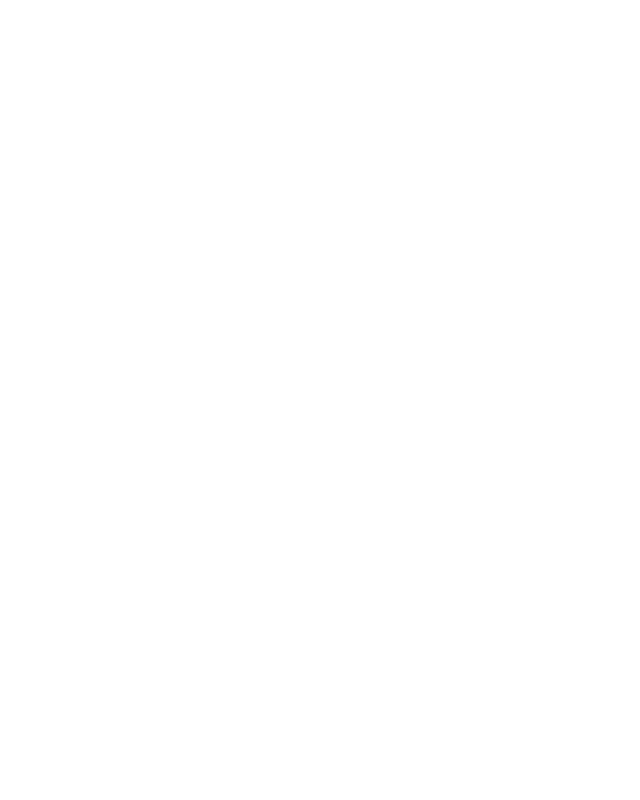
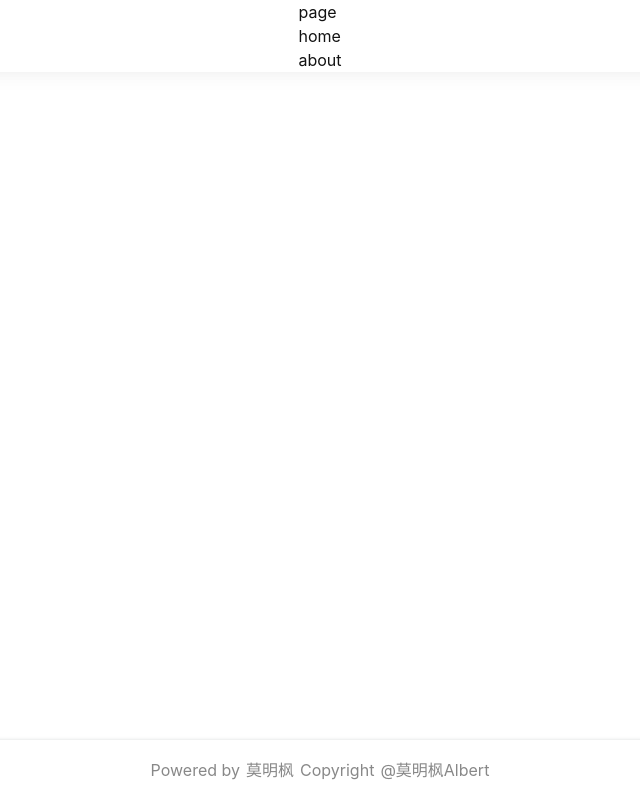
Before and after one commit to AlbertMok/react-web, a React (Vite) app: page / in a window 1280 px wide. Shown: the whole page, without its empty margins (320-960 px from the left). Built offline with nearby package versions, Linux system fonts and the light colour scheme.

Commit message:
新增404

```diff
--- a/src/App.tsx
+++ b/src/App.tsx
@@ -2,11 +2,15 @@ import { ConfigProvider } from 'antd';
 import './App.css';
 import { Suspense } from 'react';
 import { Loading } from './components/Loading';
+import { RouterProvider } from 'react-router-dom';
+import { router } from './routers';
 
 function App() {
   return (
     <ConfigProvider>
-      <Suspense fallback={<Loading />}></Suspense>
+      <Suspense fallback={<Loading />}>
+        <RouterProvider router={router} />
+      </Suspense>
     </ConfigProvider>
   );
 }
--- a/src/layouts/components/NavBar/index.tsx
+++ b/src/layouts/components/NavBar/index.tsx
@@ -5,16 +5,22 @@ import { routes } from '@/routers';
 import { RouteObject } from 'react-router-dom';
 import { CloseOutlined, MenuOutlined } from '@ant-design/icons';
 
-const NavItemList = (routes: RouteObject[]) => {
-  const NavItems = routes.map((route) => (
+function NavItems(routes: RouteObject[]) {
+  let routeList: RouteObject[] = [];
+
+  // 将子路由放入新的路由组里面
+  routes.map((route) => {
+    route.children?.map((route) => routeList.push(route));
+  });
+
+  const NavItems_ = routeList.map((route) => (
     <li key={route.id}>
-      <button className="nav-button">
-        <NavItem path={route.path as string} name={route.id} />
-      </button>
+      <NavItem path={route.path as string} name={route.id} />
     </li>
   ));
-  return <ul className="nav-main-ul">{NavItems}</ul>;
-};
+
+  return <ul>{NavItems_}</ul>;
+}
 
 function NavBar() {
   const [drawerOpen, setDrawerOpen] = useState(false);
@@ -27,7 +33,7 @@ function NavBar() {
     <div>
       <div className={drawerOpen ? 'navbar open' : 'navbar'}>
         {/* 主体 */}
-        <div className="nav-main">{NavItemList(routes)}</div>
+        <div className="nav-main">{NavItems(routes)}</div>
 
         {/* 边缘部分 */}
         <div className="nav-edge">
--- a/src/routers/index.tsx
+++ b/src/routers/index.tsx
@@ -3,35 +3,37 @@ import Page from '../pages';
 import About from '@/pages/About';
 import Home from '@/pages/Home';
 import Layout from '@/layouts';
-
-type RouteItem = RouteObject & {
-  meta: {
-    title: string;
-  };
-};
+import { Empty } from 'antd';
 
 const routes: RouteObject[] = [
   {
     path: '/',
     element: <Layout />,
-    id: 'base',
     children: [
       {
-        path: '/',
+        path: '/page',
         element: <Page />,
         id: 'page'
       },
       {
-        path: '/',
+        path: '/home',
         element: <Home />,
         id: 'home'
       },
       {
-        path: '/',
+        path: '/about',
         element: <About />,
         id: 'about'
       }
     ]
+  },
+  {
+    path: '*',
+    element: (
+      <div className="empty">
+        <Empty />
+      </div>
+    )
   }
 ];
 
--- a/src/styles/index.less
+++ b/src/styles/index.less
@@ -1 +1,14 @@
-@import "./variable.css";
+@import './variable.css';
+
+#root {
+  height: 100%;
+  width: 100%;
+}
+
+.empty {
+  width: 100%;
+  height: 100%;
+  display: flex;
+  align-items: center;
+  justify-content: center;
+}
```
